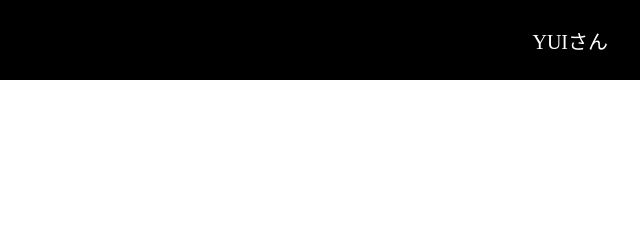
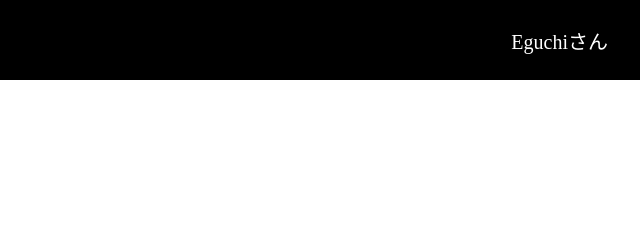
Before and after one commit to Onochang-Organization/collaborator-test, a plain HTML site: page index.html in a window 1280 px wide. Shown: the top 240 px of the page, 640-1280 px from the left. Drawn offline with Linux system fonts and the light colour scheme.

Commit message:
eguchiさん

```diff
--- a/index.html
+++ b/index.html
@@ -13,7 +13,7 @@
     <header class="header">
         <h1 class="header__logo">Git講座 Day2</h1>
         <!--  main branchで修正-->
-        <p class="header__text">YUIさん</p>
+        <p class="header__text">Eguchiさん</p>
     </header>
     <article class="profile">
         <div class="profile-container">
```
